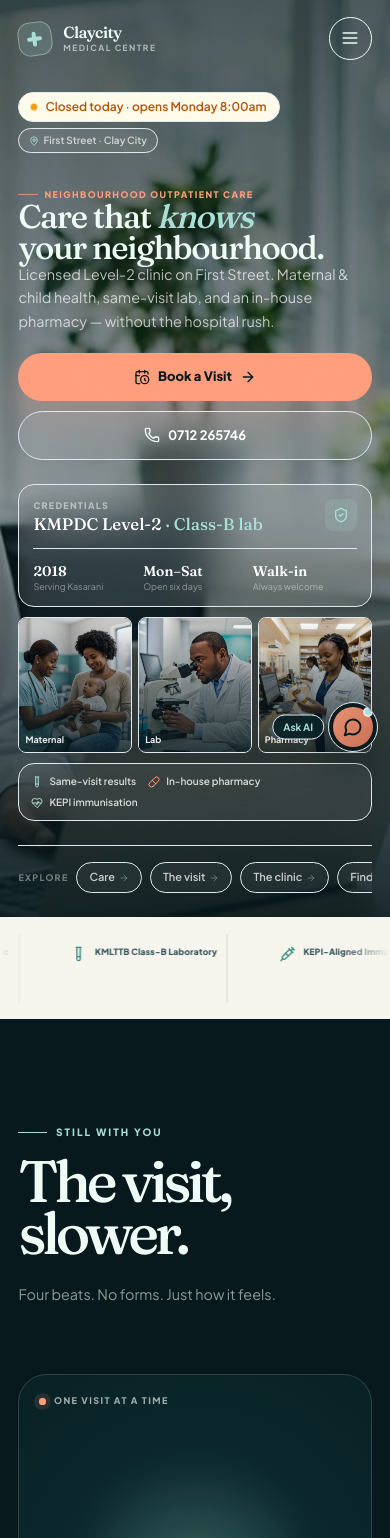
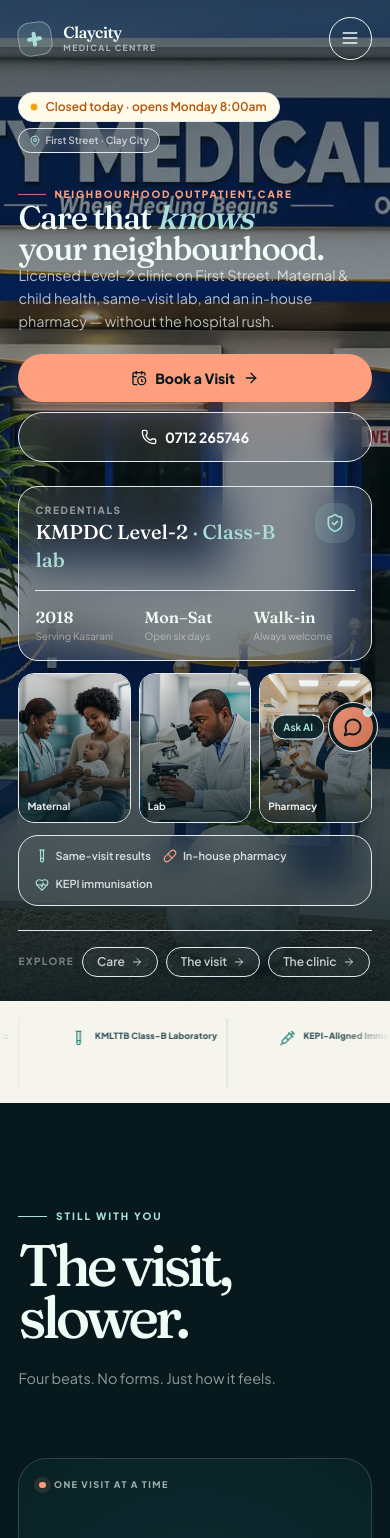
Before and after one commit to Elvinoacer/claycity_med_center, a Next.js app: page / in a window 390 px wide. Shown: the top 1538 px of the page. Built offline with nearby package versions, Linux system fonts and the light colour scheme.

Commit message:
feat: replace hero background with supplied asset

```diff
--- a/app/components/HeroStory.tsx
+++ b/app/components/HeroStory.tsx
@@ -12,204 +12,85 @@ import {
   TestTube,
 } from "lucide-react";
 import OpenStatus from "./OpenStatus";
-import heroClinic from "@/public/images/hero-clinic.jpg";
+import heroBackground from "@/public/images/hero_bg_image.webp";
 import maternityCare from "@/public/images/maternity-care.jpg";
 import pharmacy from "@/public/images/pharmacy-dispensary.jpg";
 import lab from "@/public/images/lab-services.jpg";
 
 export default function HeroStory() {
   return (
-    <section
-      id="top"
-      className="relative min-h-[100svh] overflow-hidden bg-[#07191d] text-[#effbf5]"
-      aria-labelledby="hero-heading"
-    >
+    <section id="top" className="relative min-h-[100svh] overflow-hidden bg-[#07191d] text-[#effbf5]" aria-labelledby="hero-heading">
       <div className="absolute inset-0">
-        <Image
-          src={heroClinic}
-          alt=""
-          fill
-          priority
-          placeholder="blur"
-          sizes="100vw"
-          className="object-cover object-[68%_28%] sm:object-[60%_30%] lg:object-[center_28%] scale-[1.08] sm:scale-105"
-        />
-        <div
-          className="absolute inset-0"
-          style={{
-            background:
-              "linear-gradient(180deg, rgba(7,25,29,0.72) 0%, rgba(7,25,29,0.55) 32%, rgba(7,25,29,0.45) 55%, rgba(7,25,29,0.92) 100%)",
-          }}
-        />
-        <div
-          className="absolute inset-0 hidden sm:block"
-          style={{
-            background:
-              "linear-gradient(105deg, rgba(7,25,29,0.88) 0%, rgba(7,25,29,0.55) 42%, rgba(7,25,29,0.28) 70%, rgba(7,25,29,0.5) 100%)",
-          }}
-        />
-        <div
-          className="absolute inset-0 opacity-[0.1] pointer-events-none"
-          style={{
-            backgroundImage:
-              "radial-gradient(rgba(255,255,255,0.55) 0.5px, transparent 0.5px)",
-            backgroundSize: "14px 14px",
-            mixBlendMode: "overlay",
-          }}
-        />
+        <Image src={heroBackground} alt="" fill priority sizes="100vw" className="object-cover object-center" />
+        <div className="absolute inset-0 bg-[linear-gradient(180deg,rgba(7,25,29,0.64)_0%,rgba(7,25,29,0.42)_34%,rgba(7,25,29,0.5)_62%,rgba(7,25,29,0.92)_100%)]" />
+        <div className="absolute inset-0 hidden sm:block bg-[linear-gradient(105deg,rgba(7,25,29,0.86)_0%,rgba(7,25,29,0.56)_40%,rgba(7,25,29,0.24)_72%,rgba(7,25,29,0.45)_100%)]" />
       </div>
 
       <div className="relative z-10 flex min-h-[100svh] flex-col">
         <div className="container-page flex flex-1 flex-col justify-end pb-[max(1.25rem,env(safe-area-inset-bottom))] pt-[5.75rem] sm:pb-12 sm:pt-28 lg:pb-16 lg:pt-36">
           <div className="mb-auto flex flex-wrap items-center gap-1.5 sm:gap-2.5">
             <OpenStatus />
-            <span className="inline-flex max-w-full items-center gap-1 rounded-full border border-white/15 bg-white/8 px-2.5 py-1 text-[10px] font-semibold text-white/70 backdrop-blur-md sm:gap-1.5 sm:px-3 sm:py-1.5 sm:text-[11px]">
-              <MapPin className="h-2.5 w-2.5 shrink-0 text-[#a8dfd6] sm:h-3 sm:w-3" />
-              <span className="truncate">First Street · Clay City</span>
+            <span className="inline-flex items-center gap-1 rounded-full border border-white/15 bg-white/8 px-2.5 py-1 text-[10px] font-semibold text-white/70 backdrop-blur-md sm:px-3 sm:py-1.5 sm:text-[11px]">
+              <MapPin className="h-3 w-3 text-[#a8dfd6]" /> First Street · Clay City
             </span>
           </div>
 
           <div className="mt-6 grid grid-cols-1 items-end gap-6 sm:mt-10 sm:gap-10 lg:grid-cols-[1.2fr_0.8fr] lg:gap-14">
             <div className="max-w-2xl">
-              <p className="mb-2.5 inline-flex items-center gap-1.5 text-[9px] font-extrabold uppercase tracking-[0.16em] text-[#ff9e7d] sm:mb-4 sm:gap-2 sm:text-[11px] sm:tracking-[0.2em]">
-                <span className="h-px w-5 bg-[#ff9e7d]/70 sm:w-8" />
-                Neighbourhood outpatient care
+              <p className="mb-3 inline-flex items-center gap-2 text-[10px] font-extrabold uppercase tracking-[0.18em] text-[#ff9e7d] sm:text-[11px]">
+                <span className="h-px w-7 bg-[#ff9e7d]/70" /> Neighbourhood outpatient care
               </p>
-
-              <h1
-                id="hero-heading"
-                className="font-display font-medium tracking-[-0.04em] text-balance"
-                style={{
-                  fontSize: "clamp(2.05rem, 8.2vw, 4.6rem)",
-                  lineHeight: 0.94,
-                }}
-              >
-                Care that{" "}
-                <span className="italic text-[#a8dfd6]">knows</span>{" "}
-                <br className="hidden xs:block sm:hidden" />
-                your neighbourhood.
+              <h1 id="hero-heading" className="font-display font-medium tracking-[-0.04em] text-balance" style={{ fontSize: "clamp(2.05rem,8.2vw,4.6rem)", lineHeight: 0.94 }}>
+                Care that <span className="italic text-[#a8dfd6]">knows</span> your neighbourhood.
               </h1>
-
-              <p className="mt-3.5 max-w-md text-[0.9rem] leading-relaxed text-white/70 sm:mt-6 sm:text-base sm:text-lg">
-                Licensed Level-2 clinic on First Street. Maternal & child
-                health, same-visit lab, and an in-house pharmacy — without the
-                hospital rush.
+              <p className="mt-4 max-w-md text-[0.9rem] leading-relaxed text-white/70 sm:mt-6 sm:text-lg">
+                Licensed Level-2 clinic on First Street. Maternal & child health, same-visit lab, and an in-house pharmacy — without the hospital rush.
               </p>
-
-              <div className="mt-5 flex w-full flex-col gap-2.5 sm:mt-8 sm:w-auto sm:flex-row sm:flex-wrap sm:items-center sm:gap-3">
-                <a
-                  href="#contact"
-                  className="group inline-flex w-full items-center justify-center gap-2 rounded-full bg-[#ff9e7d] px-5 py-3.5 text-[0.8125rem] font-extrabold text-[#07191d] shadow-[0_14px_32px_rgba(255,158,125,0.28)] transition-all duration-300 active:scale-[0.98] sm:w-auto sm:gap-2.5 sm:px-6 sm:text-sm sm:hover:-translate-y-1"
-                >
-                  <CalendarClock className="h-4 w-4 shrink-0" />
-                  Book a Visit
-                  <ArrowRight className="h-4 w-4 shrink-0 transition-transform duration-300 group-hover:translate-x-0.5" />
+              <div className="mt-5 flex w-full flex-col gap-2.5 sm:mt-8 sm:w-auto sm:flex-row">
+                <a href="#contact" className="inline-flex items-center justify-center gap-2 rounded-full bg-[#ff9e7d] px-5 py-3.5 text-sm font-extrabold text-[#07191d] shadow-[0_14px_32px_rgba(255,158,125,0.28)] transition hover:-translate-y-1">
+                  <CalendarClock className="h-4 w-4" /> Book a Visit <ArrowRight className="h-4 w-4" />
                 </a>
-                <a
-                  href="tel:+254712265746"
-                  className="inline-flex w-full items-center justify-center gap-2 rounded-full border border-white/25 bg-white/10 px-5 py-3.5 text-[0.8125rem] font-bold text-white backdrop-blur-md transition-all duration-300 active:scale-[0.98] sm:w-auto sm:text-sm sm:hover:border-white/40 sm:hover:bg-white/15"
-                >
-                  <Phone className="h-4 w-4 shrink-0" />
-                  0712 265746
+                <a href="tel:+254712265746" className="inline-flex items-center justify-center gap-2 rounded-full border border-white/25 bg-white/10 px-5 py-3.5 text-sm font-bold text-white backdrop-blur-md transition hover:bg-white/15">
+                  <Phone className="h-4 w-4" /> 0712 265746
                 </a>
               </div>
             </div>
 
-            <div className="relative flex flex-col gap-2.5 sm:gap-3.5 lg:pb-2">
-              <div className="rounded-xl border border-white/15 bg-white/10 p-3.5 shadow-xl backdrop-blur-xl sm:rounded-2xl sm:p-5">
+            <div className="relative flex flex-col gap-3 lg:pb-2">
+              <div className="rounded-2xl border border-white/15 bg-white/10 p-4 shadow-xl backdrop-blur-xl sm:p-5">
                 <div className="flex items-start justify-between gap-3">
-                  <div className="min-w-0">
-                    <p className="text-[9px] font-extrabold uppercase tracking-[0.14em] text-white/50 sm:text-[10px] sm:tracking-[0.16em]">
-                      Credentials
-                    </p>
-                    <p className="mt-1 font-display text-[1.05rem] font-medium leading-snug text-white sm:mt-1.5 sm:text-xl">
-                      KMPDC Level-2{" "}
-                      <span className="text-[#a8dfd6]">· Class-B lab</span>
-                    </p>
-                  </div>
-                  <span className="flex h-8 w-8 shrink-0 items-center justify-center rounded-lg bg-[#a8dfd6]/15 text-[#a8dfd6] sm:h-10 sm:w-10 sm:rounded-xl">
-                    <ShieldCheck className="h-4 w-4 sm:h-5 sm:w-5" />
-                  </span>
+                  <div><p className="text-[10px] font-extrabold uppercase tracking-[0.16em] text-white/50">Credentials</p><p className="mt-1 font-display text-xl font-medium text-white">KMPDC Level-2 <span className="text-[#a8dfd6]">· Class-B lab</span></p></div>
+                  <span className="flex h-10 w-10 items-center justify-center rounded-xl bg-[#a8dfd6]/15 text-[#a8dfd6]"><ShieldCheck className="h-5 w-5" /></span>
                 </div>
-                <div className="mt-3 grid grid-cols-3 gap-1.5 border-t border-white/10 pt-3 sm:mt-4 sm:gap-2 sm:pt-3.5">
-                  <div>
-                    <p className="font-display text-sm font-semibold text-white sm:text-base">2018</p>
-                    <p className="text-[9px] leading-tight text-white/45 sm:text-[10px]">Serving Kasarani</p>
-                  </div>
-                  <div>
-                    <p className="font-display text-sm font-semibold text-white sm:text-base">Mon–Sat</p>
-                    <p className="text-[9px] leading-tight text-white/45 sm:text-[10px]">Open six days</p>
-                  </div>
-                  <div>
-                    <p className="font-display text-sm font-semibold text-white sm:text-base">Walk-in</p>
-                    <p className="text-[9px] leading-tight text-white/45 sm:text-[10px]">Always welcome</p>
-                  </div>
+                <div className="mt-4 grid grid-cols-3 gap-2 border-t border-white/10 pt-3.5">
+                  <div><p className="font-display text-base font-semibold">2018</p><p className="text-[10px] text-white/45">Serving Kasarani</p></div>
+                  <div><p className="font-display text-base font-semibold">Mon–Sat</p><p className="text-[10px] text-white/45">Open six days</p></div>
+                  <div><p className="font-display text-base font-semibold">Walk-in</p><p className="text-[10px] text-white/45">Always welcome</p></div>
                 </div>
               </div>
-
-              <div className="grid grid-cols-3 gap-1.5 sm:gap-3">
-                {[
-                  { src: maternityCare, label: "Maternal" },
-                  { src: lab, label: "Lab" },
-                  { src: pharmacy, label: "Pharmacy" },
-                ].map((card) => (
-                  <div
-                    key={card.label}
-                    className="group relative aspect-[3/3.6] overflow-hidden rounded-lg border border-white/15 sm:aspect-[3/4] sm:rounded-xl"
-                  >
-                    <Image
-                      src={card.src}
-                      alt={card.label}
-                      fill
-                      sizes="(max-width: 640px) 30vw, 120px"
-                      className="object-cover transition-transform duration-500 group-hover:scale-105"
-                    />
-                    <div className="absolute inset-0 bg-gradient-to-t from-[#07191d]/85 to-transparent" />
-                    <span className="absolute bottom-1.5 left-1.5 text-[9px] font-bold text-white/90 sm:bottom-2 sm:left-2 sm:text-[10px]">
-                      {card.label}
-                    </span>
+              <div className="grid grid-cols-3 gap-2">
+                {[{ src: maternityCare, label: "Maternal" }, { src: lab, label: "Lab" }, { src: pharmacy, label: "Pharmacy" }].map((card) => (
+                  <div key={card.label} className="group relative aspect-[3/4] overflow-hidden rounded-xl border border-white/15">
+                    <Image src={card.src} alt={card.label} fill sizes="(max-width:640px) 30vw,120px" className="object-cover transition-transform duration-500 group-hover:scale-105" />
+                    <div className="absolute inset-0 bg-gradient-to-t from-[#07191d]/85 to-transparent" /><span className="absolute bottom-2 left-2 text-[10px] font-bold text-white/90">{card.label}</span>
                   </div>
                 ))}
               </div>
-
-              <div className="flex flex-wrap items-center gap-x-3 gap-y-1.5 rounded-xl border border-white/12 bg-white/8 px-3 py-2.5 backdrop-blur-lg sm:rounded-2xl sm:px-4 sm:py-3 sm:gap-x-4 sm:gap-y-2">
-                <span className="inline-flex items-center gap-1.5 text-[10px] font-semibold text-white/80 sm:text-[11px]">
-                  <TestTube className="h-3 w-3 text-[#a8dfd6] sm:h-3.5 sm:w-3.5" />
-                  Same-visit results
-                </span>
+              <div className="flex flex-wrap items-center gap-3 rounded-2xl border border-white/12 bg-white/8 px-4 py-3 backdrop-blur-lg">
+                <span className="inline-flex items-center gap-1.5 text-[11px] font-semibold text-white/80"><TestTube className="h-3.5 w-3.5 text-[#a8dfd6]" /> Same-visit results</span>
                 <span className="hidden h-3 w-px bg-white/20 sm:block" />
-                <span className="inline-flex items-center gap-1.5 text-[10px] font-semibold text-white/80 sm:text-[11px]">
-                  <Pill className="h-3 w-3 text-[#ff9e7d] sm:h-3.5 sm:w-3.5" />
-                  In-house pharmacy
-                </span>
+                <span className="inline-flex items-center gap-1.5 text-[11px] font-semibold text-white/80"><Pill className="h-3.5 w-3.5 text-[#ff9e7d]" /> In-house pharmacy</span>
                 <span className="hidden h-3 w-px bg-white/20 sm:block" />
-                <span className="inline-flex items-center gap-1.5 text-[10px] font-semibold text-white/80 sm:text-[11px]">
-                  <HeartPulse className="h-3 w-3 text-[#a8dfd6] sm:h-3.5 sm:w-3.5" />
-                  KEPI immunisation
-                </span>
+                <span className="inline-flex items-center gap-1.5 text-[11px] font-semibold text-white/80"><HeartPulse className="h-3.5 w-3.5 text-[#a8dfd6]" /> KEPI immunisation</span>
               </div>
             </div>
           </div>
 
           <div className="mt-6 border-t border-white/10 pt-4 sm:mt-10 sm:pt-6">
-            <div className="flex items-center gap-2 overflow-x-auto pb-1 [-ms-overflow-style:none] [scrollbar-width:none] [&::-webkit-scrollbar]:hidden">
-              <span className="shrink-0 text-[9px] font-extrabold uppercase tracking-[0.14em] text-white/40 sm:mr-1 sm:text-[10px]">
-                Explore
-              </span>
-              {[
-                { label: "Care", href: "#care" },
-                { label: "The visit", href: "#story" },
-                { label: "The clinic", href: "#clinic" },
-                { label: "Find us", href: "#visit" },
-              ].map((item) => (
-                <a
-                  key={item.href}
-                  href={item.href}
-                  className="group inline-flex shrink-0 items-center gap-1 rounded-full border border-white/12 bg-white/5 px-3 py-1.5 text-[11px] font-semibold text-white/75 transition-all duration-300 hover:border-white/25 hover:bg-white/10 hover:text-white sm:gap-1.5 sm:px-3.5 sm:text-xs"
-                >
-                  {item.label}
-                  <ArrowRight className="h-2.5 w-2.5 opacity-50 sm:h-3 sm:w-3 sm:opacity-0 sm:-translate-x-1 sm:transition-all sm:duration-300 sm:group-hover:opacity-70 sm:group-hover:translate-x-0" />
-                </a>
+            <div className="flex items-center gap-2 overflow-x-auto pb-1 [scrollbar-width:none] [&::-webkit-scrollbar]:hidden">
+              <span className="shrink-0 text-[10px] font-extrabold uppercase tracking-[0.14em] text-white/40">Explore</span>
+              {[{ label: "Care", href: "#care" }, { label: "The visit", href: "#story" }, { label: "The clinic", href: "#clinic" }, { label: "Find us", href: "#visit" }].map((item) => (
+                <a key={item.href} href={item.href} className="inline-flex shrink-0 items-center gap-1.5 rounded-full border border-white/12 bg-white/5 px-3.5 py-1.5 text-xs font-semibold text-white/75 transition hover:bg-white/10 hover:text-white">{item.label}<ArrowRight className="h-3 w-3" /></a>
               ))}
             </div>
           </div>
```
